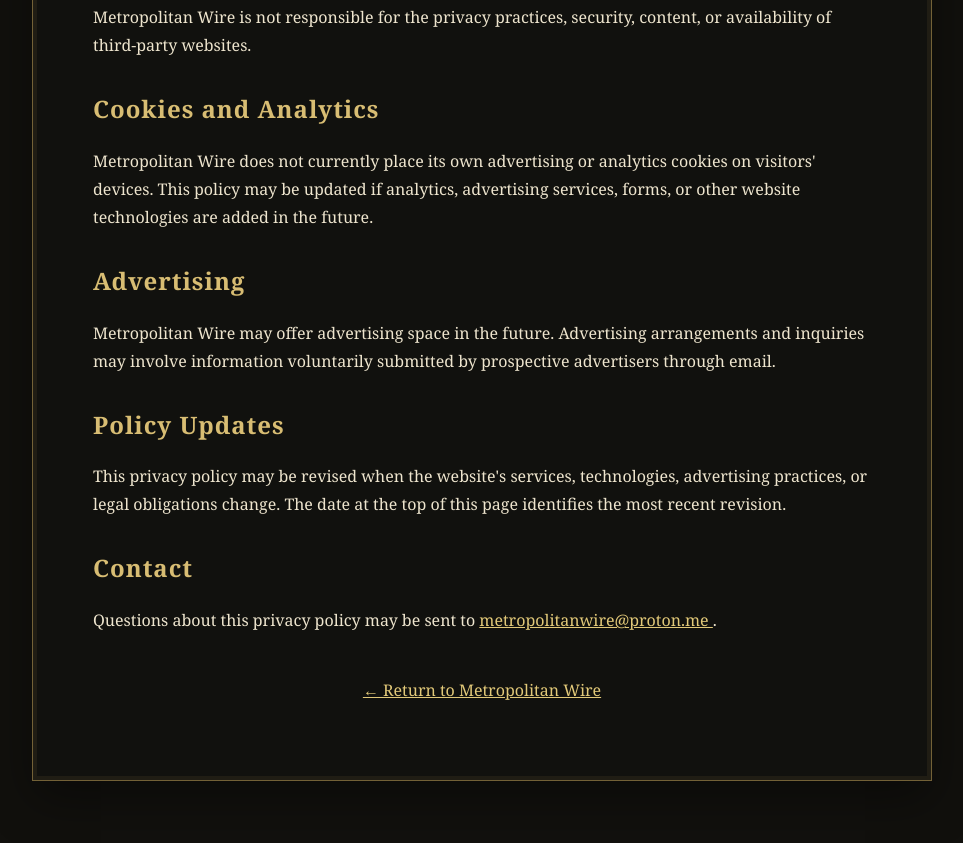
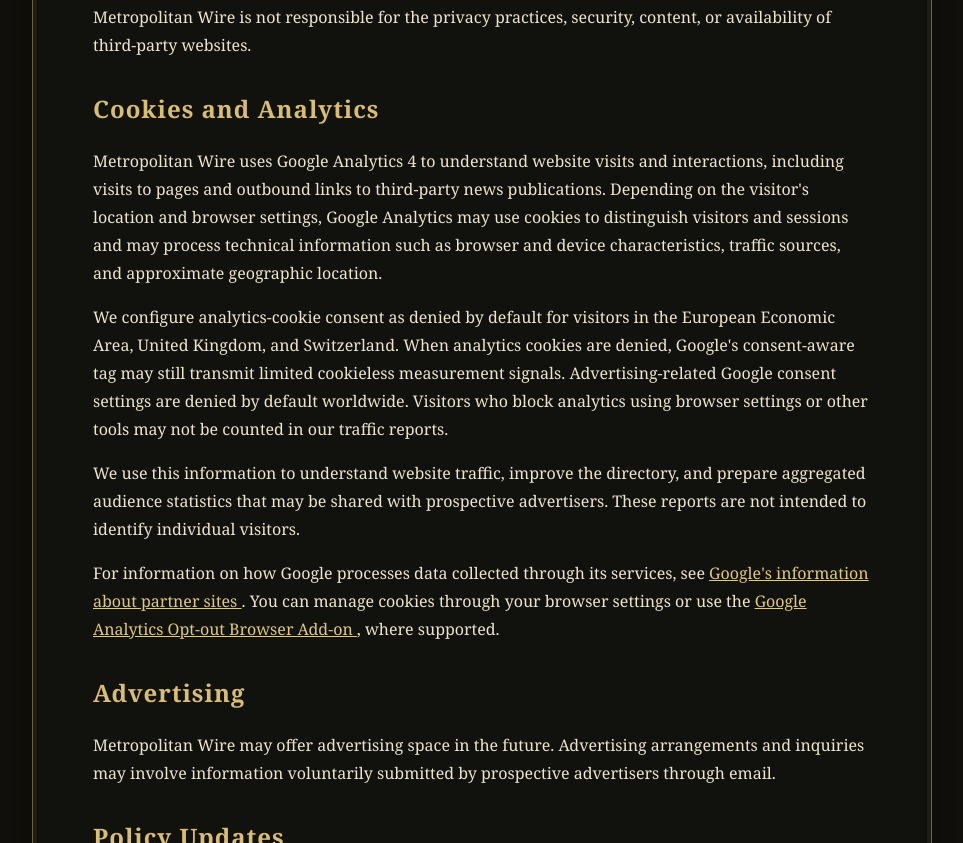
Before and after one commit to Metro-Wire/metropolitan-wire, a plain HTML site: page privacy.html in a window 1280 px wide. Shown: the part 1841-2684 px from the top of the page, without its empty margins (158-1121 px from the left). Drawn offline with Linux system fonts and the light colour scheme.

Commit message:
Install GA4 tracking with regional consent defaults
* Stage GA4 website tracking tag

* Stage GA4 disclosure in privacy policy

* Add regional consent defaults to GA4 homepage tag

* Document regional consent defaults and cookieless measurement

```diff
--- a/privacy.html
+++ b/privacy.html
@@ -1,6 +1,30 @@
 <!DOCTYPE html>
 <html lang="en">
 <head>
+  <!-- Google Analytics 4 with regional Consent Mode v2 defaults -->
+  <script>
+    window.dataLayer = window.dataLayer || [];
+    function gtag(){dataLayer.push(arguments);}
+
+    // Advertising consent remains denied worldwide; analytics is enabled
+    // outside the regions listed below, subject to applicable requirements.
+    gtag('consent', 'default', {
+      'ad_storage': 'denied',
+      'ad_user_data': 'denied',
+      'ad_personalization': 'denied',
+      'analytics_storage': 'granted'
+    });
+    // EEA countries, United Kingdom, Switzerland: no analytics cookies
+    // unless an appropriate consent solution is added later.
+    gtag('consent', 'default', {
+      'analytics_storage': 'denied',
+      'region': ['AT', 'BE', 'BG', 'HR', 'CY', 'CZ', 'DK', 'EE', 'FI', 'FR', 'DE', 'GR', 'HU', 'IS', 'IE', 'IT', 'LV', 'LI', 'LT', 'LU', 'MT', 'NL', 'NO', 'PL', 'PT', 'RO', 'SK', 'SI', 'ES', 'SE', 'GB', 'CH']
+    });
+    gtag('js', new Date());
+    gtag('config', 'G-PGGCSMQ9G9');
+  </script>
+  <script async src="https://www.googletagmanager.com/gtag/js?id=G-PGGCSMQ9G9"></script>
+
   <meta charset="UTF-8">
 
   <meta
@@ -43,7 +67,7 @@
       <h1>Privacy Policy</h1>
 
       <p class="legal-updated">
-        Last updated: July 18, 2026
+        Last updated: November 20, 2026
       </p>
 
       <h2>Overview</h2>
@@ -94,10 +118,44 @@
       <h2>Cookies and Analytics</h2>
 
       <p>
-        Metropolitan Wire does not currently place its own advertising or
-        analytics cookies on visitors' devices. This policy may be updated if
-        analytics, advertising services, forms, or other website technologies
-        are added in the future.
+        Metropolitan Wire uses Google Analytics 4 to understand website visits
+        and interactions, including visits to pages and outbound links to
+        third-party news publications. Depending on the visitor's location and
+        browser settings, Google Analytics may use cookies to distinguish
+        visitors and sessions and may process technical information such as
+        browser and device characteristics, traffic sources, and approximate
+        geographic location.
+      </p>
+
+      <p>
+        We configure analytics-cookie consent as denied by default for visitors
+        in the European Economic Area, United Kingdom, and Switzerland.
+        When analytics cookies are denied, Google's consent-aware tag may still
+        transmit limited cookieless measurement signals. Advertising-related
+        Google consent settings are denied by default worldwide. Visitors who
+        block analytics using browser settings or other tools may not be counted
+        in our traffic reports.
+      </p>
+
+      <p>
+        We use this information to understand website traffic, improve the
+        directory, and prepare aggregated audience statistics that may be
+        shared with prospective advertisers. These reports are not intended
+        to identify individual visitors.
+      </p>
+
+      <p>
+        For information on how Google processes data collected through its
+        services, see
+        <a href="https://policies.google.com/technologies/partner-sites"
+           target="_blank" rel="noopener noreferrer">
+          Google's information about partner sites
+        </a>.
+        You can manage cookies through your browser settings or use the
+        <a href="https://tools.google.com/dlpage/gaoptout"
+           target="_blank" rel="noopener noreferrer">
+          Google Analytics Opt-out Browser Add-on
+        </a>, where supported.
       </p>
 
       <h2>Advertising</h2>
```
Also changed, not shown: index.html (+24 -0 lines).
